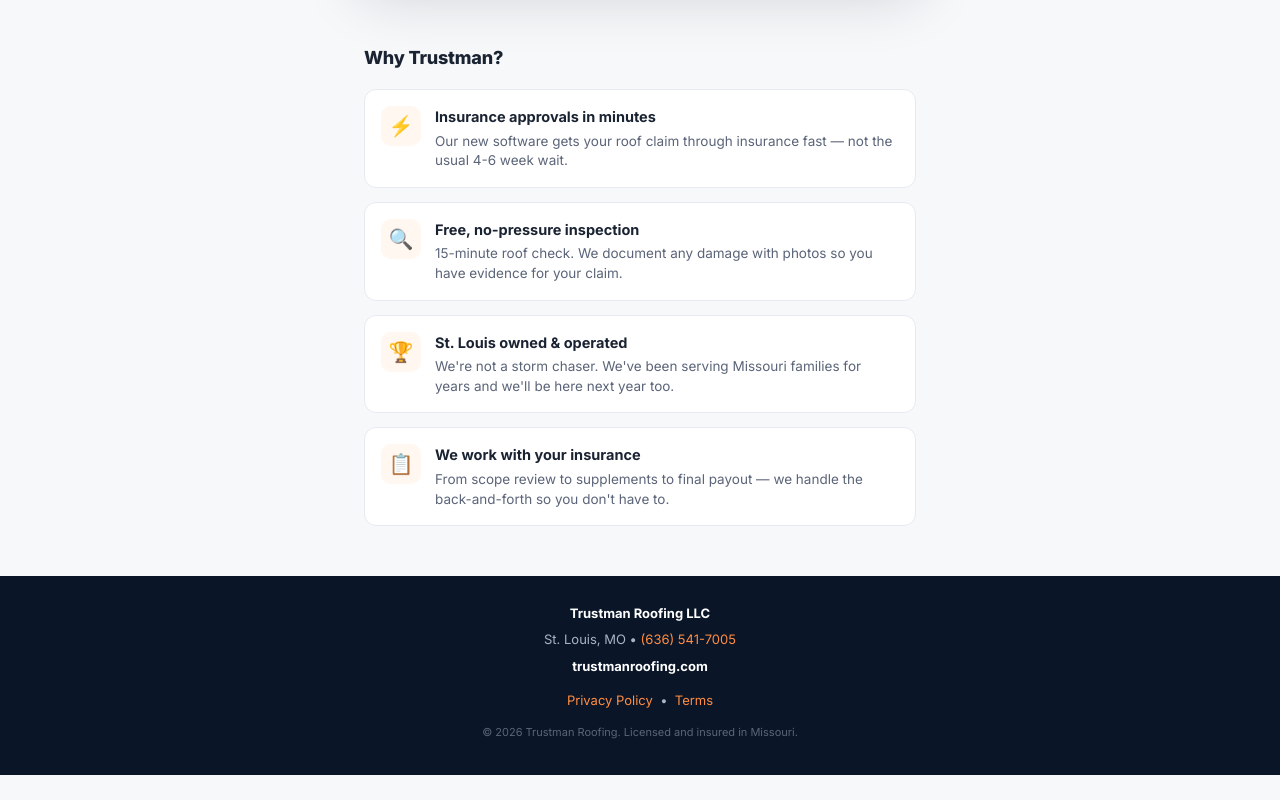
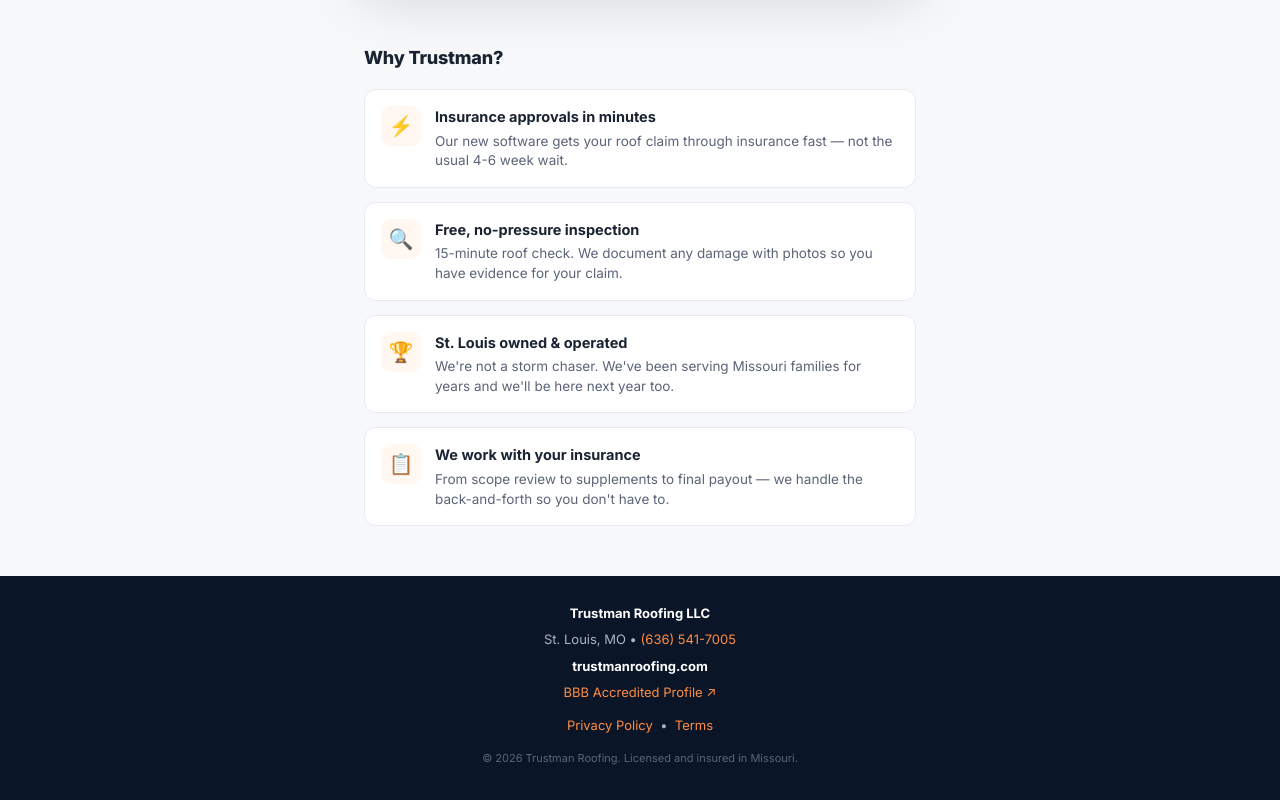
Before and after one commit to jasontalarski81-wq/stormcheck-landing, a website: page index.html in a window 1280 px wide. Shown: the part 1577-2377 px from the top of the page. Before the commit the page ends 2352 px from the top, so only its background shows below. Drawn offline with Linux system fonts and the light colour scheme.

Commit message:
Add BBB link to footer

```diff
--- a/index.html
+++ b/index.html
@@ -303,6 +303,7 @@
   <div class="footer-row"><strong>Trustman Roofing LLC</strong></div>
   <div class="footer-row">St. Louis, MO • <a href="tel:6365417005">(636) 541-7005</a></div>
   <div class="footer-row" style="margin-top:8px"><a href="https://trustmanroofing.com" target="_blank" rel="noopener"><strong>trustmanroofing.com</strong></a></div>
+  <div class="footer-row" style="margin-top:6px"><a href="https://www.bbb.org/us/mo/saint-louis/profile/roofing-contractors/trustman-roofing-llc-0734-1000047777" target="_blank" rel="noopener">BBB Accredited Profile ↗</a></div>
   <div class="footer-row" style="margin-top:14px">
     <a href="/privacy.html">Privacy Policy</a> &nbsp;•&nbsp; <a href="/terms.html">Terms</a>
   </div>
```
